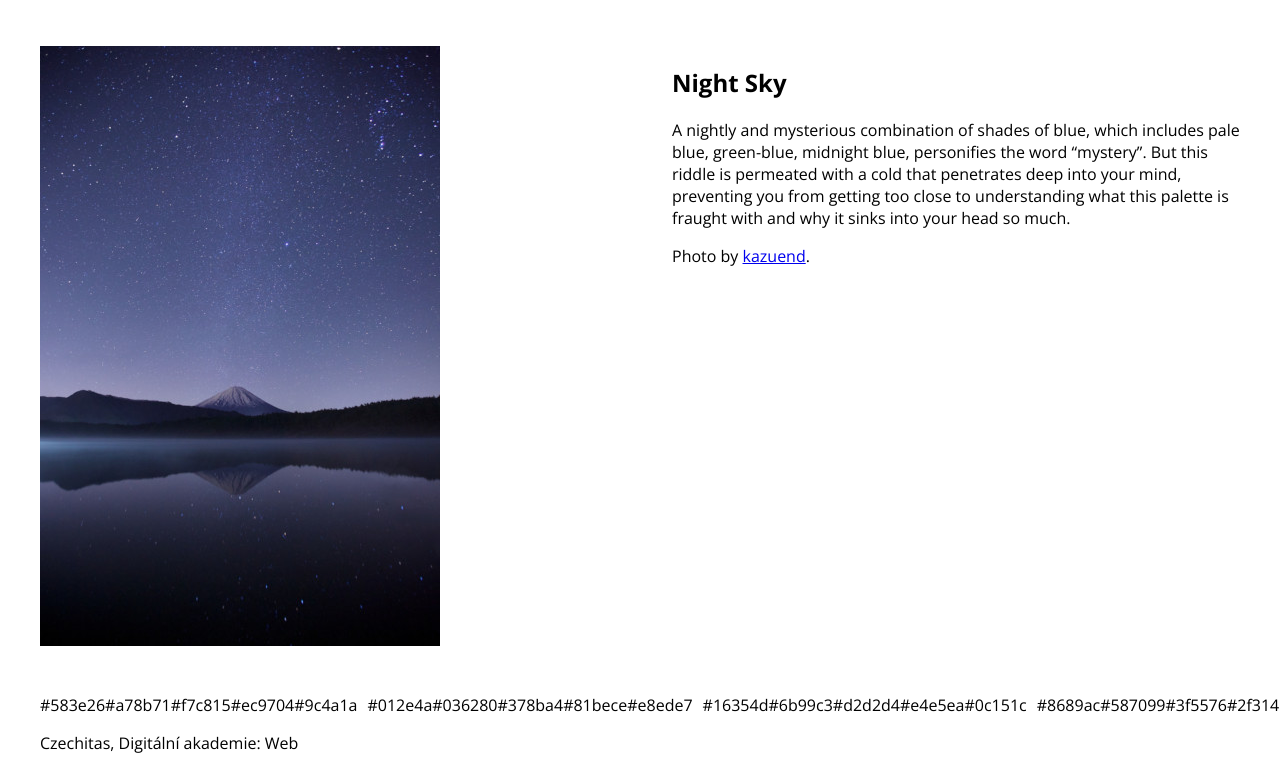
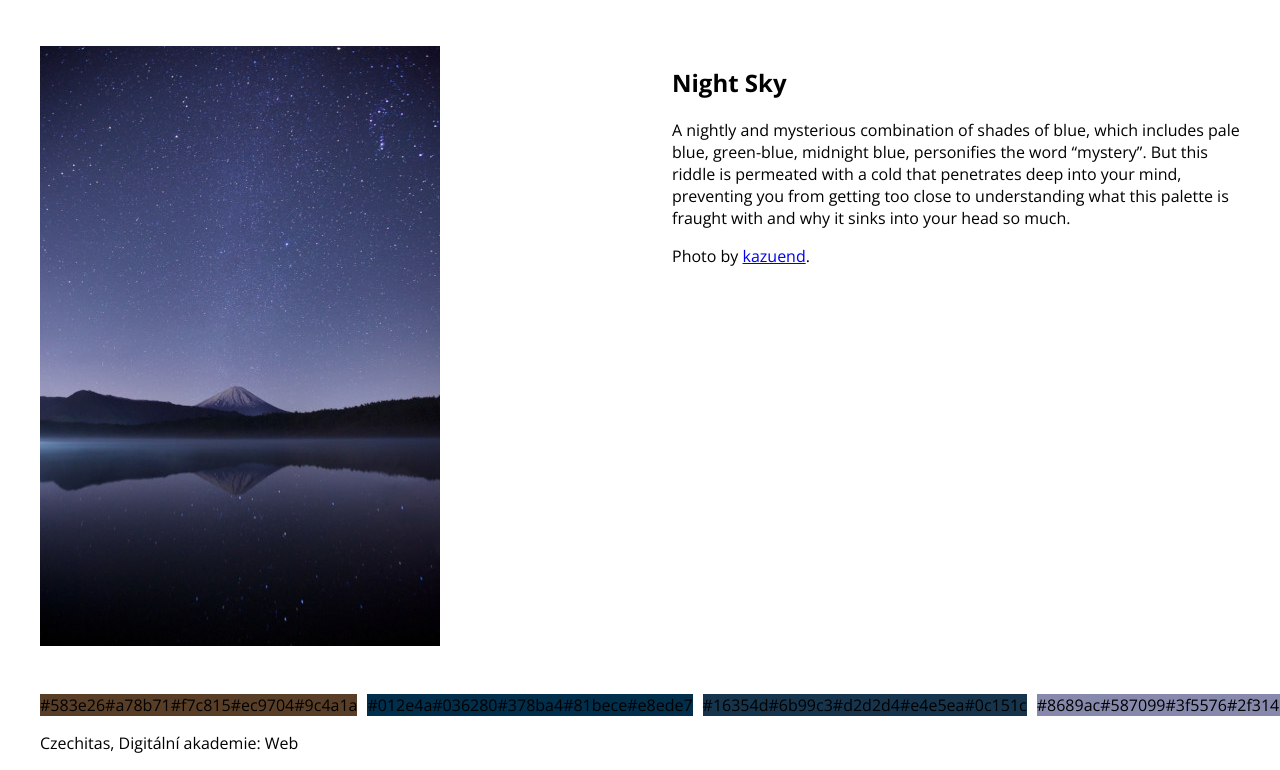
Before and after one commit to ArcanisCz/Zanetaa-barevne-palety, a React app: page / in a window 1280 px wide. Shown: the part 1984-2754 px from the top of the page. Built offline with nearby package versions, Linux system fonts and the light colour scheme.

Commit message:
podbarvení - ale jen v jedné řadě

```diff
--- a/components/SchemeColor/index.jsx
+++ b/components/SchemeColor/index.jsx
@@ -3,7 +3,7 @@ import './style.css';
 
 export const SchemeColor = ({ colors }) => {
   return (
-    <div className="scheme_color" style={{ backgroundColor: colors }}>
+    <div className="scheme_color" style={{ backgroundColor: colors[0] }}>
       {colors}
     </div>
   );
```
